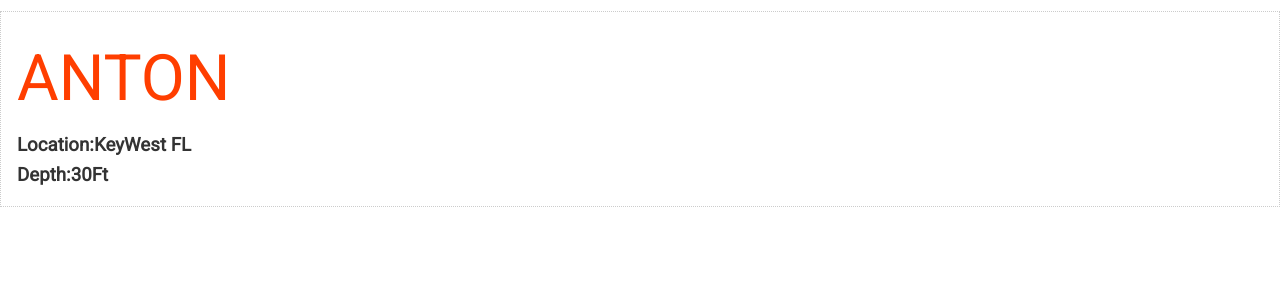
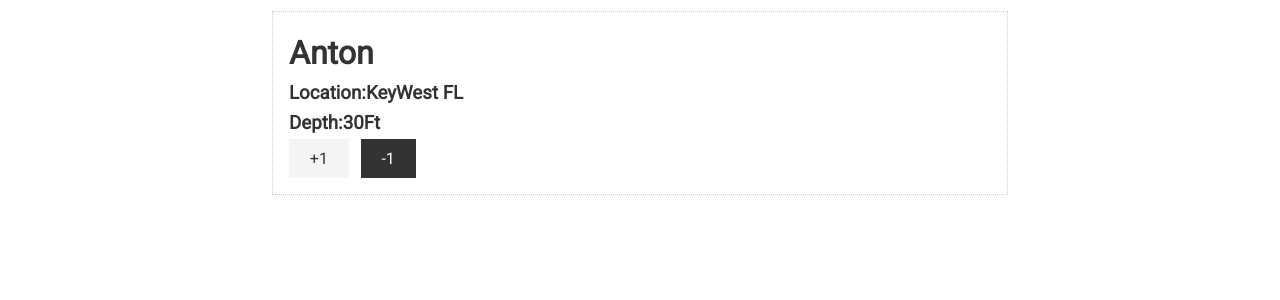
Before and after one commit to AntonBrito/svelte-scubalog, a Svelte app: page / in a window 1280 px wide. Shown: the top 300 px of the page. Built offline with nearby package versions, Linux system fonts and the light colour scheme.

Commit message:
Added fuctionality to depth var

```diff
--- a/src/App.svelte
+++ b/src/App.svelte
@@ -2,18 +2,22 @@
 	let name = "Anton";
 	let locationName = "KeyWest FL";
 	let depth = 30;
+
+	const addDepth = () => (depth += 1);
+	const removeDepth = () => (depth -= 1);
+
 </script>
-<div class="card">
-	<h1>{name}</h1>
-	<h3>Location:{locationName}</h3>
-	<h3>Depth:{depth}Ft</h3>
+<div class="container">
+	<div class="card">
+		<h1>{name}</h1>
+		<h3>Location:{locationName}</h3>
+		<h3>Depth:{depth}Ft</h3>
+		<button class="btn" on:click={addDepth}>+1</button>
+		<button class="btn btn-dark" on:click={removeDepth}>-1</button>
+	</div>
 </div>
 <style>
 	h1 {
-		color: #ff3e00;
-		text-transform: uppercase;
-		font-size: 4em;
-		font-weight: 100;
+		color: #333333;
 	}
-
 </style>
```
